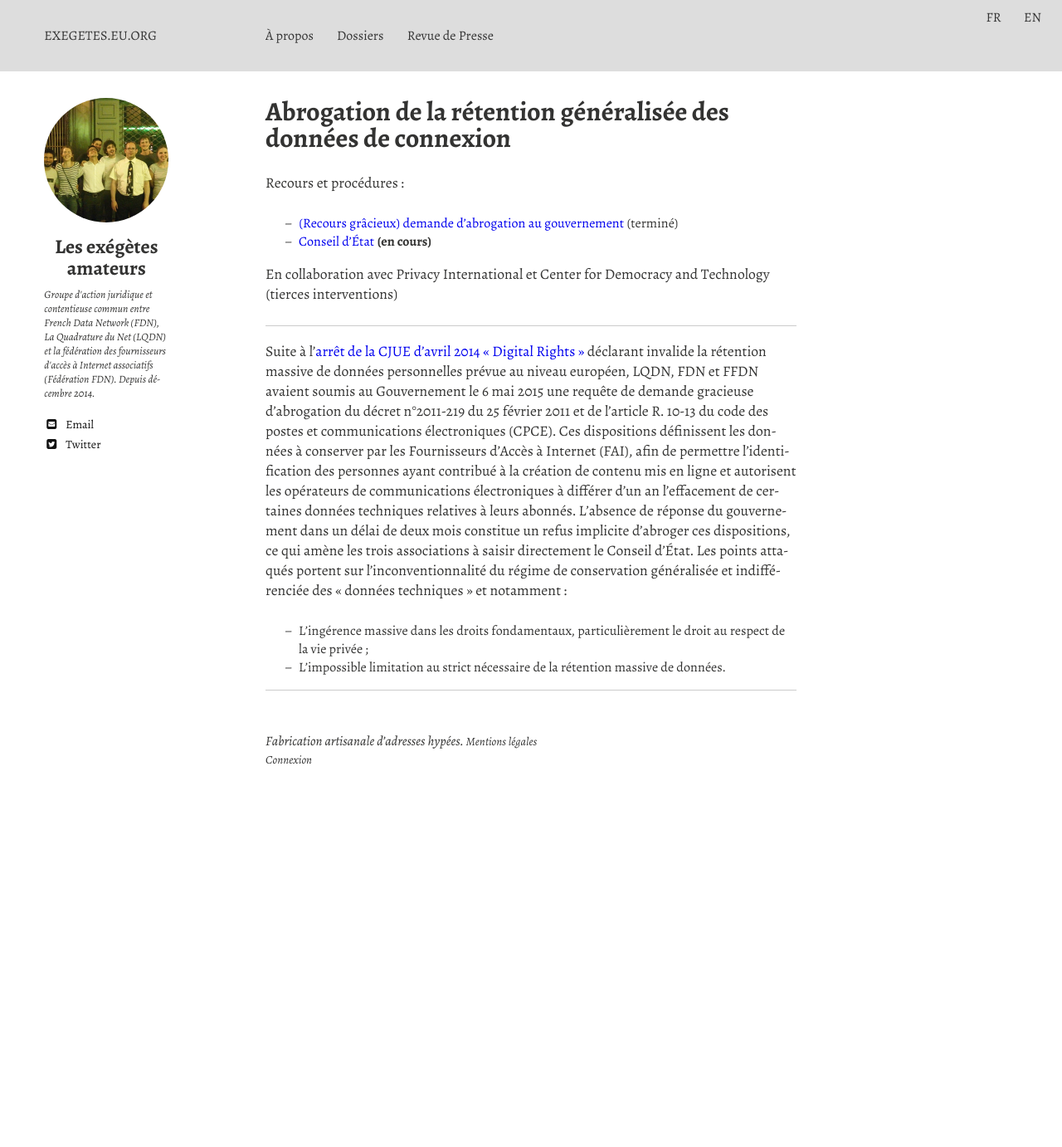
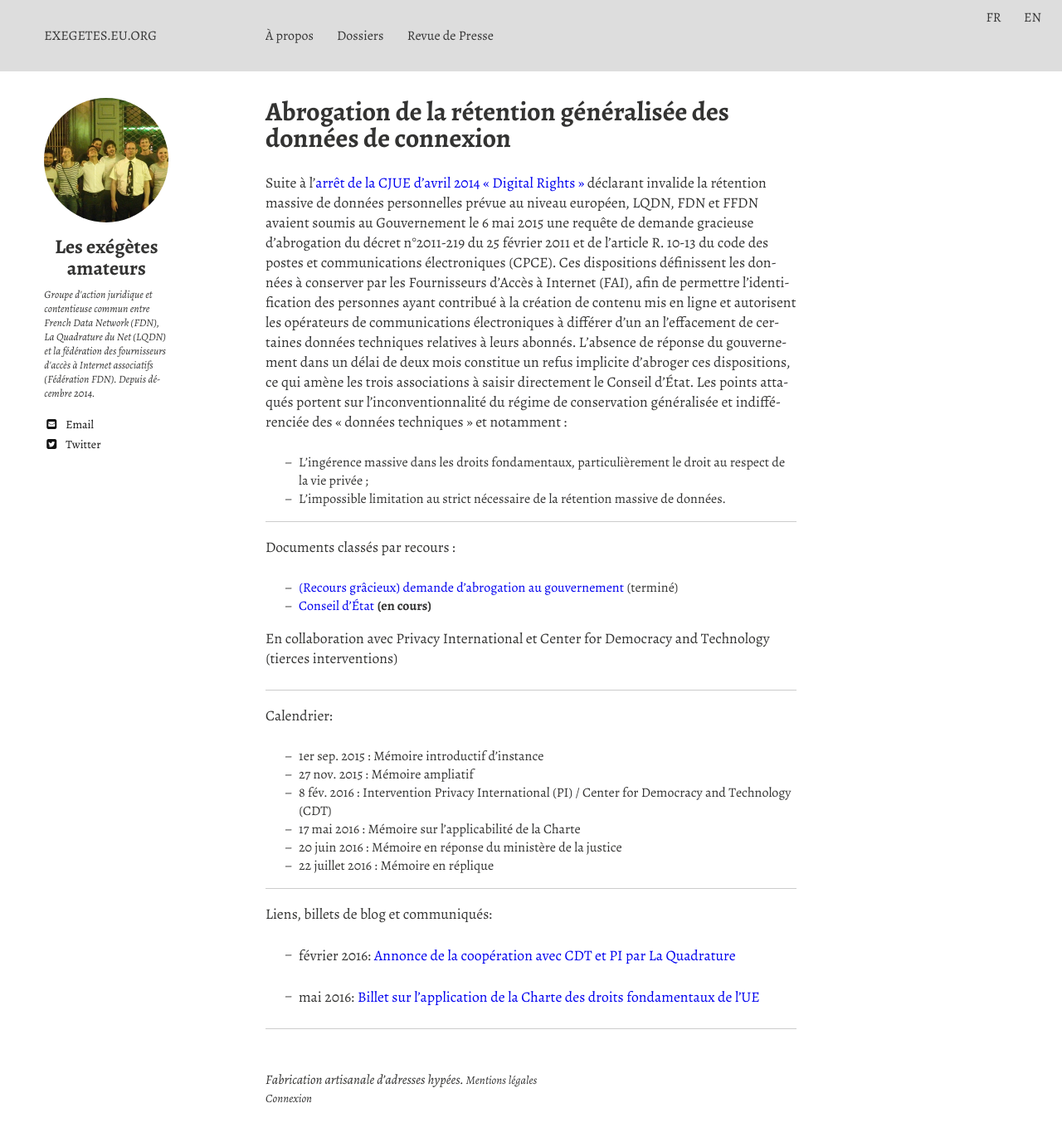
Before and after one commit to hugoroy/exegetes-web, a Jekyll site: the page built from _dossiers/abrogationretention.md, in a window 1280 px wide. Shown: the whole page at 83% size. Built offline with Jekyll 4.4.1, drawn with Linux system fonts in a browser that asks for light colours; nearby versions of some CDN libraries; before the commit the page ends 974 px from its top, so only the background shows below that.

Commit message:
ajouts de dernières infos sur cette procédure

```diff
--- a/_dossiers/abrogationretention.md
+++ b/_dossiers/abrogationretention.md
@@ -2,17 +2,9 @@
 layout: page
 collection: dossiers
 title: "Abrogation de la rétention généralisée des données de connexion"
+tags: ["affaire:abrogation", "#rétentionDesDonnées", "#dataRetention"]
 ---
 
-
-Recours et procédures :
-
-- [(Recours grâcieux) demande d'abrogation au gouvernement][abrogationretentiondemande] (terminé)
-- [Conseil d'État][abrogationretentionCEtat] **(en cours)**
-
-En collaboration avec Privacy International et Center for Democracy and Technology (tierces interventions)
-
--------
 
 Suite à l'[arrêt de la CJUE d'avril 2014 « Digital Rights »](http://curia.europa.eu/juris/liste.jsf?language=fr&num=C-293/12) déclarant
 invalide la rétention massive de données personnelles prévue au niveau
@@ -23,7 +15,16 @@ européen, LQDN, FDN et FFDN avaient soumis au Gouvernement le 6 mai 2015 une re
 
 
 
+------
 
+Documents classés par recours :
+
+- [(Recours grâcieux) demande d'abrogation au gouvernement][abrogationretentiondemande] (terminé)
+- [Conseil d'État][abrogationretentionCEtat] **(en cours)**
+
+En collaboration avec Privacy International et Center for Democracy and Technology (tierces interventions)
+
+-------
 
 
 [abrogationretentiondemande]: /recours/abrogationretention/demande/
@@ -38,3 +39,23 @@ européen, LQDN, FDN et FFDN avaient soumis au Gouvernement le 6 mai 2015 une re
 [secretdgseCEtat]: /recours/secretdgse/CEtat/
 [verificationcnctrCnctr]: /recours/verificationcnctr/Cnctr/
 [verificationcnctrCEtat]: /recours/verificationcnctr/CEtat/
+
+
+Calendrier:
+
+ -  1er sep. 2015 : Mémoire introductif d'instance
+ -  27 nov. 2015 : Mémoire ampliatif
+ -  8 fév. 2016 : Intervention Privacy International (PI) / Center for Democracy and Technology (CDT)
+ -  17 mai 2016 : Mémoire sur l'applicabilité de la Charte
+ -  20 juin 2016 : Mémoire en réponse du ministère de la justice
+ -  22 juillet 2016 : Mémoire en réplique
+
+
+-------
+
+Liens, billets de blog et communiqués:
+
+
+- février 2016: [Annonce de la coopération avec CDT et PI par La Quadrature](https://www.laquadrature.net/fr/conservation-donnees-conseil-etat)
+
+- mai 2016: [Billet sur l'application de la Charte des droits fondamentaux de l'UE](https://exegetes.eu.org/memoire-charte/)
```
